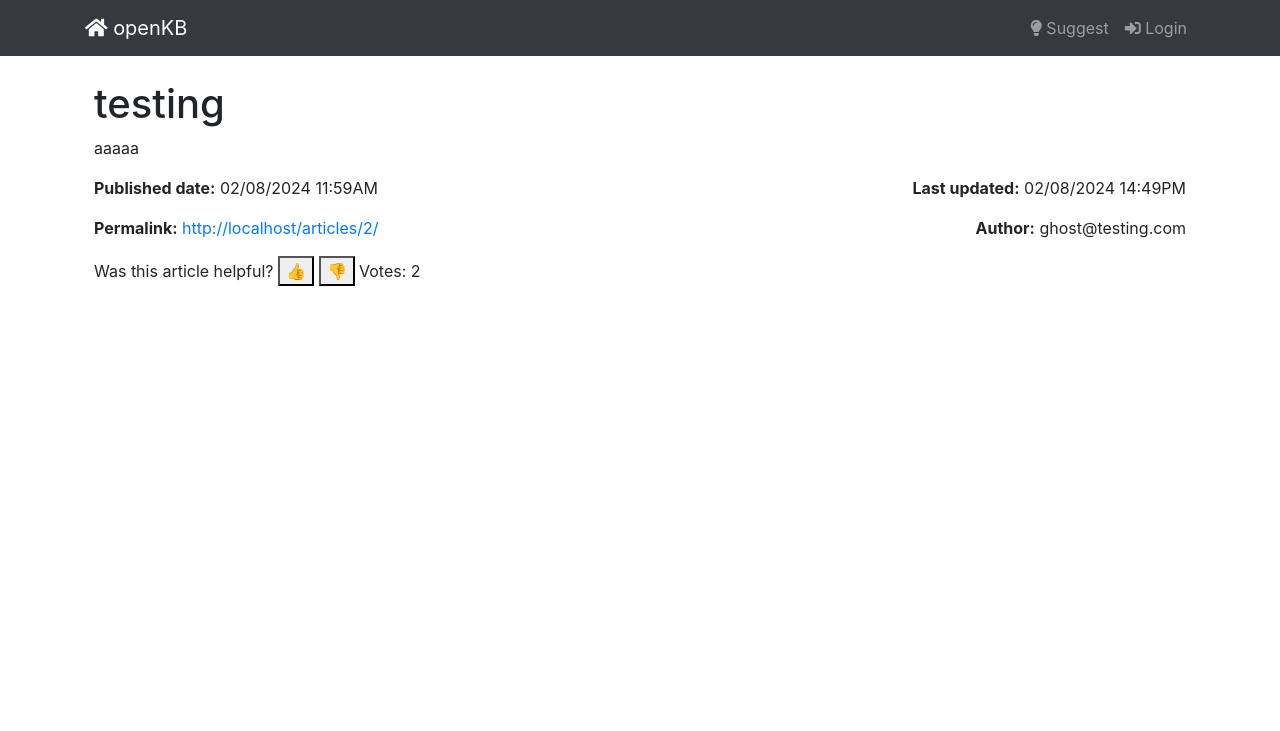
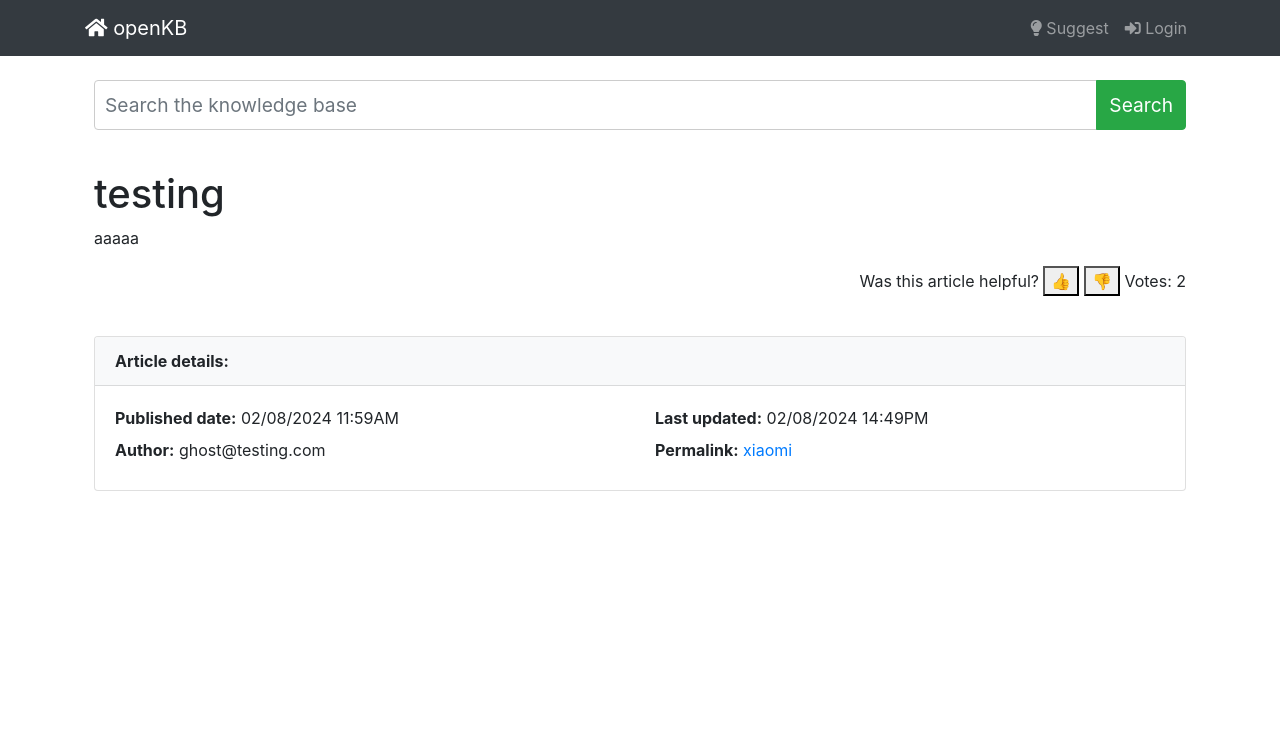
Before and after one commit to thoth2357/openKB, a Django app: page /articles/2/ in a window 1280 px wide. Shown: the top 731 px of the page. Run offline with Django 5.2, Linux system fonts and the light colour scheme; data comes from the database, SQL or seed files in the repository; both versions use the stored data as it was after the commit; some libraries are stand-ins or nearby versions.

Commit message:
✨ Integrated permalink feature

```diff
--- a/kb/urls.py
+++ b/kb/urls.py
@@ -1,4 +1,4 @@
-from django.urls import path
+from django.urls import path, re_path
 from kb.views import HomeView, SuggestView,LoginView,LogoutView, NewUserView, EditUserView, MyAccountView, UserListView, DeleteUserView, AddArticleView, validate_permalink, ArticleListView,EditArticleView,DeleteArticleView, toggle_publish, ArticleDetailView, vote_article
 
 
@@ -25,7 +25,8 @@ urlpatterns = [
     path('articles/<int:pk>/edit/', EditArticleView.as_view(), name='edit_article'),
     path('articles/<int:pk>/delete/', DeleteArticleView.as_view(), name='delete_article'),
     path('articles/<int:pk>/toggle-publish/', toggle_publish, name='toggle_publish'),
-    path('articles/<int:pk>/', ArticleDetailView.as_view(), name='article_detail'),
+    path('articles/<int:pk>/', ArticleDetailView.as_view(), name='article_detail_by_pk'),
+    path('articles/<slug:slug>/', ArticleDetailView.as_view(), name='article_detail'),
 
 
 
--- a/kb/views.py
+++ b/kb/views.py
@@ -4,7 +4,7 @@ from django.contrib import messages
 from django.core.exceptions import PermissionDenied
 from django.contrib.auth import login, authenticate, logout, get_user_model
 from django.contrib.messages.views import SuccessMessageMixin
-from django.http import JsonResponse
+from django.http import JsonResponse, Http404
 from django.views.decorators.csrf import csrf_exempt
 from django.views.generic import CreateView, UpdateView, ListView, DeleteView, DetailView
 from django.urls import reverse_lazy
@@ -268,10 +268,27 @@ class ArticleDetailView(DetailView):
     template_name = 'articles/article_detail.html'
     context_object_name = 'article'
 
-    def get_object(self):
-        # This method is called when the view is instantiated and will
-        # increment the views count every time the article is accessed.
-        obj = super().get_object()
+    def get_object(self, queryset=None):
+        # Enhanced to use 'pk' or 'slug' from URL kwargs
+        queryset = queryset or self.get_queryset()
+        print(self.kwargs)
+        if 'slug' in self.kwargs:
+            # Fetch by permalink if 'slug' is in kwargs
+            obj = get_object_or_404(queryset, permalink=self.kwargs['slug'])
+        elif 'pk' in self.kwargs:
+            # Fetch by primary key if 'pk' is in kwargs
+            obj = get_object_or_404(queryset, pk=self.kwargs['pk'])
+        else:
+            # If neither 'pk' nor 'slug', raise Http404
+            raise Http404("No Article matches the given query.")
+
+
+        # Increment the view count on successful retrieval
         obj.view_count += 1
         obj.save()
         return obj
+
+    def get_context_data(self, **kwargs):
+        context = super().get_context_data(**kwargs)
+        context['absolute_url'] = self.request.build_absolute_uri()
+        return context
--- a/static/assets/css/styles.css
+++ b/static/assets/css/styles.css
@@ -70,3 +70,22 @@ textarea {
 textarea {
     min-height: 300px;
 }
+
+.article-details .card {
+    box-shadow: 0 2px 10px rgba(0, 0, 0, 0.1);
+}
+
+.card-header {
+    background-color: #f8f9fa;
+    font-weight: bold;
+}
+
+.card-body p {
+    margin-bottom: 0.5rem;
+    /* Reduced bottom margin for compact design */
+}
+
+.article-interaction p {
+    margin-top: 20px;
+    /* Space above interaction section */
+}
--- a/templates/articles/article_detail.html
+++ b/templates/articles/article_detail.html
@@ -4,24 +4,28 @@
 
 {% block content %}
 {% include "nav.html" %}
+<div class="container mt-5">
+    <div class="row mb-4">
+        <div class="col-md-12">
+            <div class="input-group mb-3">
+                <input type="text" class="form-control" placeholder="Search the knowledge base" aria-label="Search the knowledge base" aria-describedby="button-search" style="height: 50px; font-size: 1.2em;">
+                <div class="input-group-append">
+                    <button class="btn btn-success" type="button" id="button-search" style="height: 50px; font-size: 1.2em;">Search</button>
+                </div>
+            </div>
+        </div>
+    </div>
 
-<div class="container mt-5">
+
+    <div class="row">
+        <div class="col-md-8">
             <h1>{{ article.title }}</h1>
             <p>{{ article.content | safe }}</p>
-
-    <div class="article-details">
-        <div class="row">
-            <div class="col-md-6">
-                <p><strong>Published date:</strong> {{ article.created|date:"d/m/Y H:iA" }}</p>
-                <p><strong>Permalink:</strong> <a href="{{ request.build_absolute_uri }}">{{ request.build_absolute_uri }}</a></p>
-            </div>
-            <div class="col-md-6 text-md-right">
-                <p><strong>Last updated:</strong> {{ article.updated|date:"d/m/Y H:iA" }}</p>
-                <p><strong>Author:</strong> {{ article.author }}</p>
         </div>
     </div>
-        <div class="row">
-            <div class="col-md-12">
+
+    <div class="row justify-content-end">
+        <div class="col-md-4 text-right">
             <p>Was this article helpful?
                 <button onclick="incrementVote({{ article.id }}, true)">👍</button>
                 <button onclick="incrementVote({{ article.id }}, false)">👎</button>
@@ -29,9 +33,29 @@
             </p>
         </div>
     </div>
+
+    <div class="row mt-4">
+        <div class="col-md-12">
+            <div class="card">
+                <div class="card-header">
+                    Article details:
+                </div>
+                <div class="card-body">
+                    <div class="row">
+                        <div class="col-md-6">
+                            <p><strong>Published date:</strong> {{ article.created|date:"d/m/Y H:iA" }}</p>
+                            <p><strong>Author:</strong> {{ article.author }}</p>
+                        </div>
+                        <div class="col-md-6">
+                            <p><strong>Last updated:</strong> {{ article.updated|date:"d/m/Y H:iA" }}</p>
+                            <p><strong>Permalink:</strong> <a href="{{ article.permalink }}">{{ article.permalink }}</a></p>
                         </div>
                     </div>
-
+                </div>
+            </div>
+        </div>
+    </div>
+</div>
 {% endblock %}
 
 {% block scripts %}
@@ -49,9 +73,8 @@ function incrementVote(articleId, isPositive) {
       .then(data => {
         if (data.votes !== undefined) {
             document.getElementById('vote-count').innerText = data.votes;
-            // alert('Thanks for voting! Total votes: ' + data.votes);
         } else {
-            // alert('Error voting: ' + data.error);
+            console.error('Error voting: ' + data.error);
         }
       })
       .catch(error => {
@@ -59,7 +82,5 @@ function incrementVote(articleId, isPositive) {
         alert('Failed to vote.');
       });
 }
-
-
 </script>
 {% endblock %}
--- a/templates/index.html
+++ b/templates/index.html
@@ -44,7 +44,11 @@
                             <tbody>
                                 {% for article in published_articles %}
                                     <tr class="py-3">
-                                    <td class="py-3"><a href="{% url 'article_detail' article.id %}">{{article.title}}</a></td>
+                                    <td class="py-3">
+                                        <a href="{% if article.permalink %}{% url 'article_detail' slug=article.permalink %}{% else %}{% url 'article_detail_by_pk' pk=article.id %}{% endif %}">{{ article.title }}</a>
+                                    </td>
+
+
                                     <td class="text-right py-3">
                                         <strong>View count:</strong> {{article.view_count}} /
                                         <strong>Date:</strong> {{article.created|date:"d/m/Y H:iA"}}
```
Also changed, not shown: templates/articles/add_article.html (+8 -3 lines), templates/articles/edit_article.html (+7 -3 lines), db.sqlite3. Lines whose indentation alone changed are shown as unchanged.
